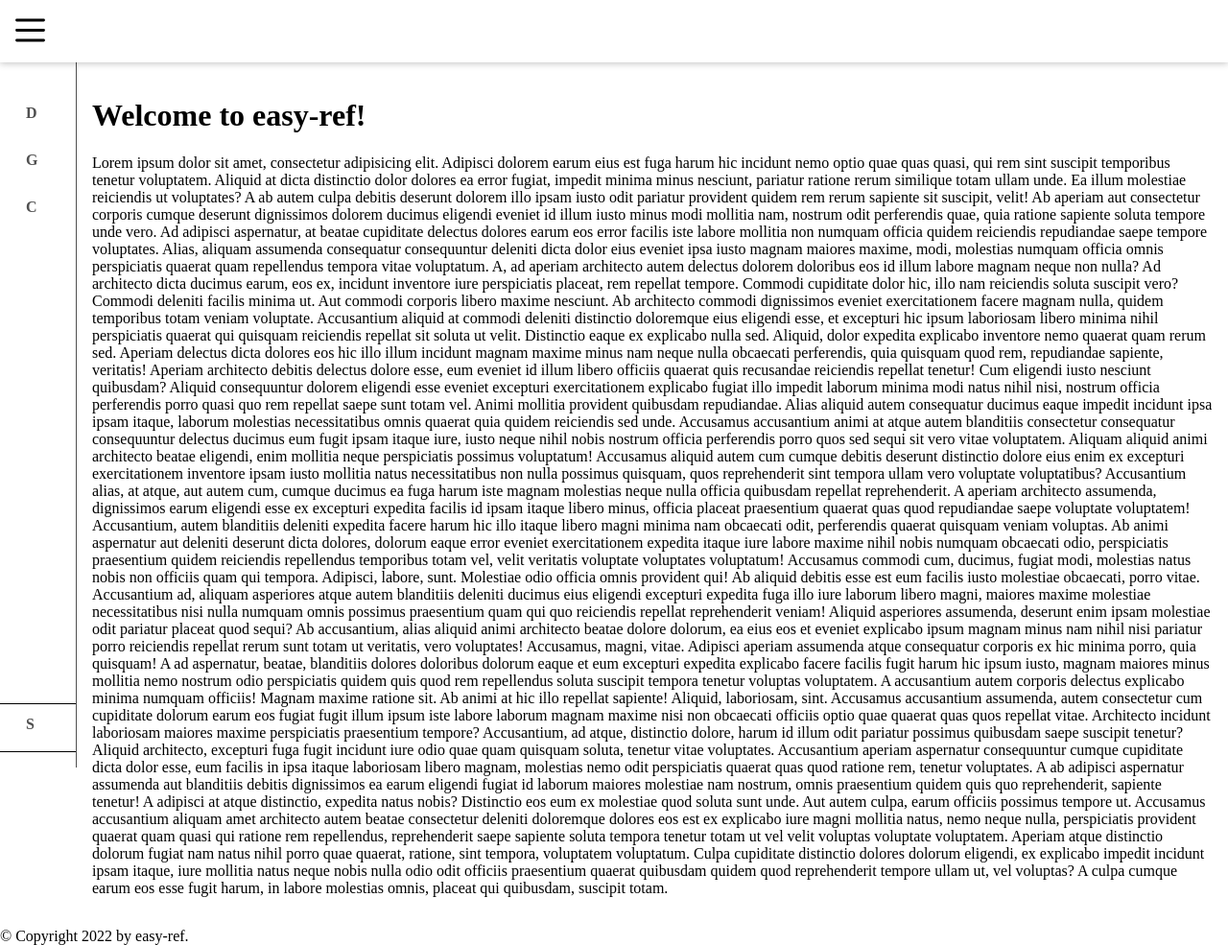
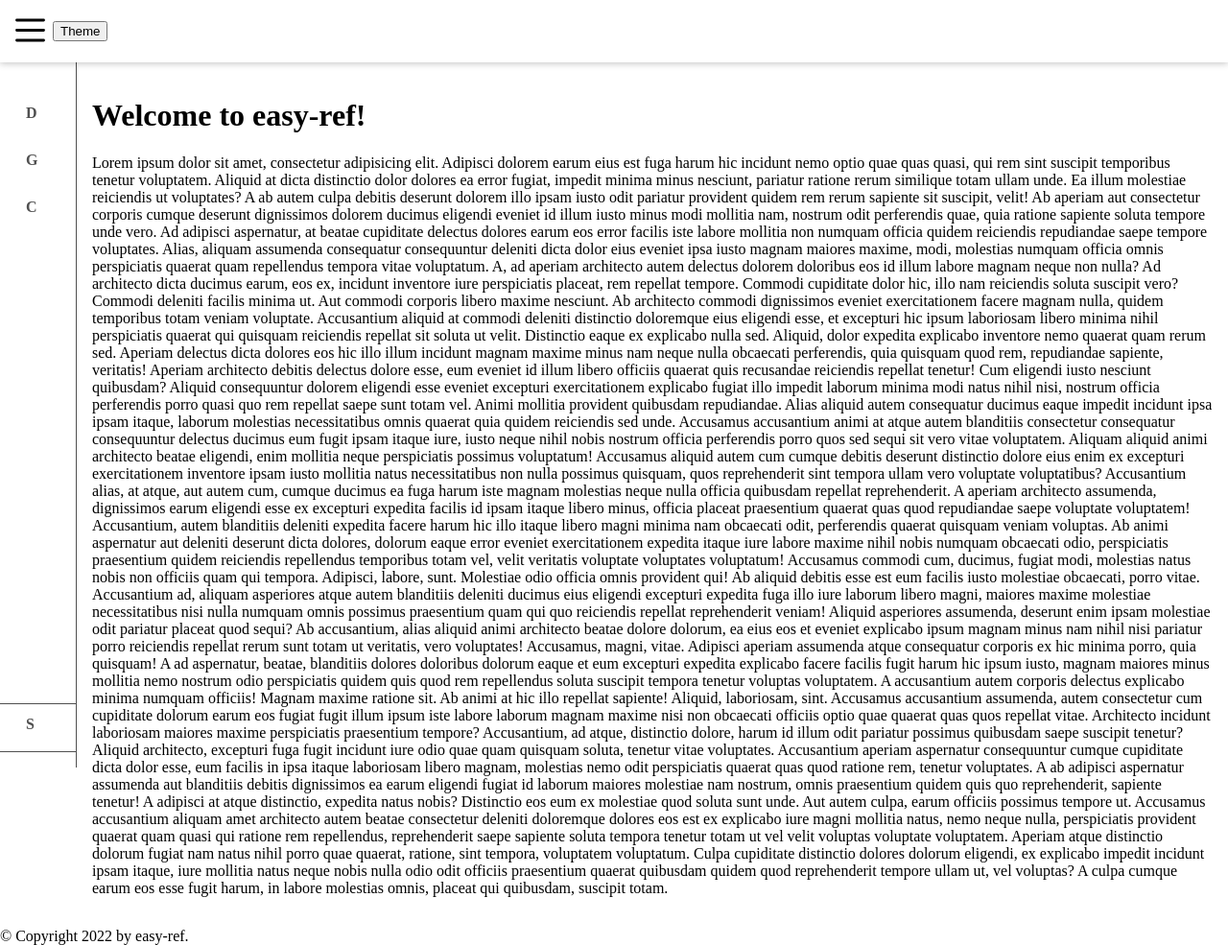
Before and after one commit to iTsluku/easy-ref, a Flask app: page / in a window 1280 px wide. Shown: the whole page at 96% size. Run offline with Flask 2, Linux system fonts and the light colour scheme.

Commit message:
Add theme toggle --dark mode

```diff
--- /dev/null
+++ b/static/js/theme.js
@@ -0,0 +1,3 @@
+document.querySelector('.theme-toggle-button').addEventListener('click',()=>{
+    document.body.classList.toggle('dark');
+})
--- a/static/styles/stylesheet.css
+++ b/static/styles/stylesheet.css
@@ -1,5 +1,18 @@
 body{
+    --text-color: black;
+    --background-color:white;
+    --header-background-color:white;
+
     margin: 0;
+    color: var(--text-color);
+    background-color: var(--background-color);
+}
+
+body.dark{
+    --text-color: white;
+    --background-color:#333;
+    --header-background-color:#333;
+    --btn-text-color: black;
 }
 
 *, *::before, *::after {
@@ -8,8 +21,8 @@ body{
 
 :root {
     --header-height: 65px;
-    --dark-grey: rgb(80,80,80);
-    --light-grey: rgb(211,211,211);
+    --btn-text-color: rgb(80,80,80);
+    --btn-hover-color: rgb(211,211,211);
     --animation-duration: 200ms;
     --animation-timing-curve: ease-in-out;
 }
@@ -19,10 +32,10 @@ body{
     align-items:center;
     position: sticky;
     top: 0;
-    background-color:white;
     box-shadow: 0 1px 7px 0px rgba(0,0,0,.25);
     padding: 0 .5rem;
     height: var(--header-height);
+    background-color: var(--header-background-color);
 }
 
 .menu-icon-btn{
@@ -40,7 +53,7 @@ body{
     flex-shrink: 0;
     overflow:hidden;
     width: 80px;
-    border-right: 1px solid var(--dark-grey);
+    border-right: 1px solid var(--btn-text-color);
     display: flex;
     flex-direction: column;
     height: calc(100vh - var(--header-height));
@@ -94,8 +107,8 @@ body{
 }
 
 .bottom-sidebar{
-    border-top: 1px solid;
-    border-bottom: 1px solid;
+    border-top: 1px solid var(--btn-text-color);
+    border-bottom: 1px solid var(--btn-text-color);
 }
 
 .container{
@@ -120,7 +133,7 @@ body{
     width: 100%;
     justify-content: center;
     padding: 0.5rem 0;
-    color: var(--dark-grey);
+    color: var(--btn-text-color);
     text-decoration: none;
 }
 
@@ -132,5 +145,5 @@ body{
 }
 
 .sidebar-list-item:hover{
-    background-color: var(--light-grey);
+    background-color: var(--btn-hover-color);
 }
--- a/templates/layout.html
+++ b/templates/layout.html
@@ -6,6 +6,7 @@
     <meta name="viewport" content="width=device-width, initial-scale=1.0">
     <link rel="stylesheet" type="text/css" href="{{ url_for('static',filename='styles/stylesheet.css') }}">
     <script src="{{ url_for('static',filename='js/nav.js') }}" defer></script>
+    <script src="{{ url_for('static',filename='js/theme.js') }}" defer></script>
     <title>{% block title %}{% endblock %} &lambda; easy-ref</title>
     {% endblock %}
 </head>
@@ -13,6 +14,9 @@
 <header class="header">
     <button class="menu-icon-btn" data-menu-icon-btn>
         <img class="menu-icon" src="{{url_for('static', filename='images/menu-icon.svg')}}"/>
+    </button>
+    <button class="theme-toggle-button">
+        Theme
     </button>
 </header>
 <div class="container">
```
